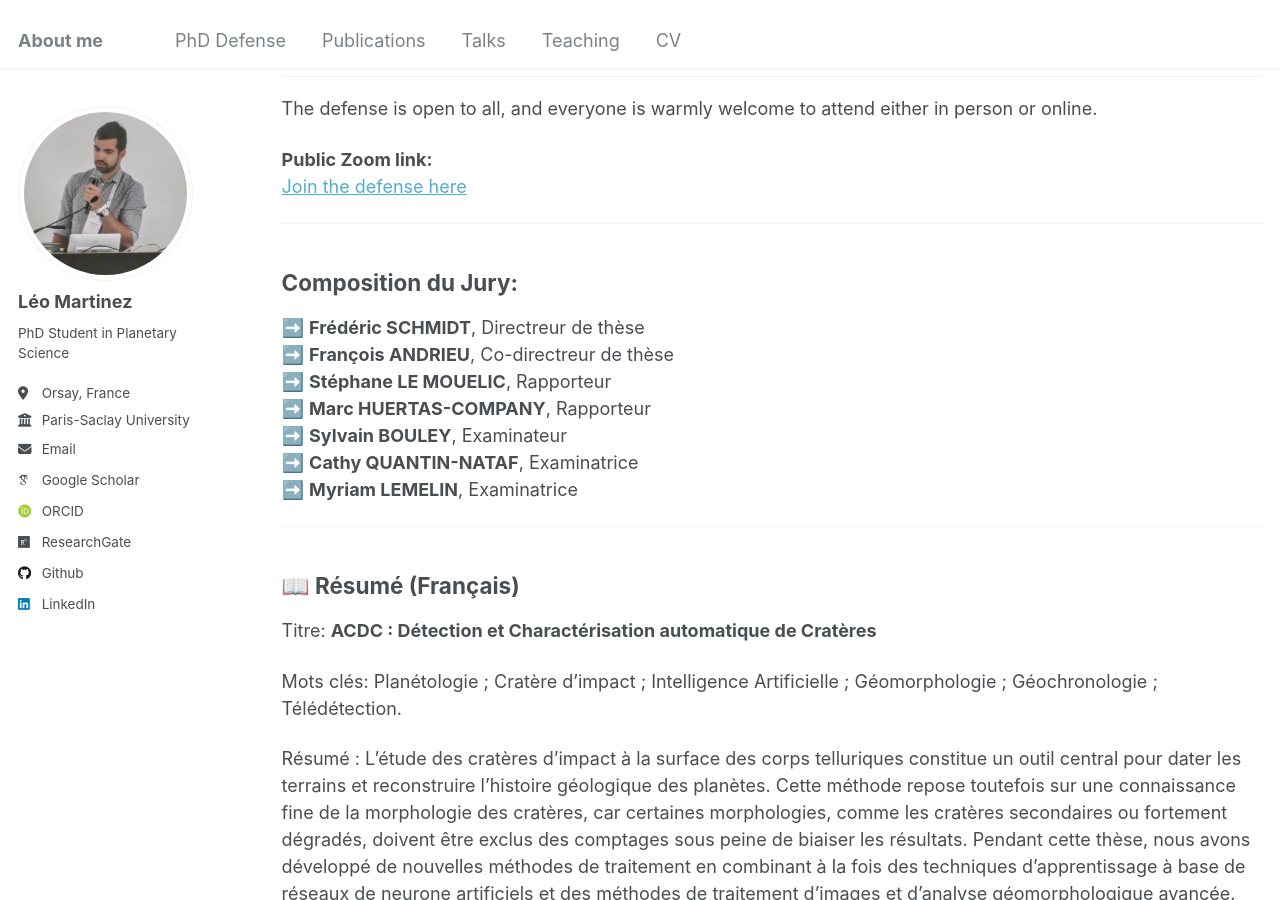
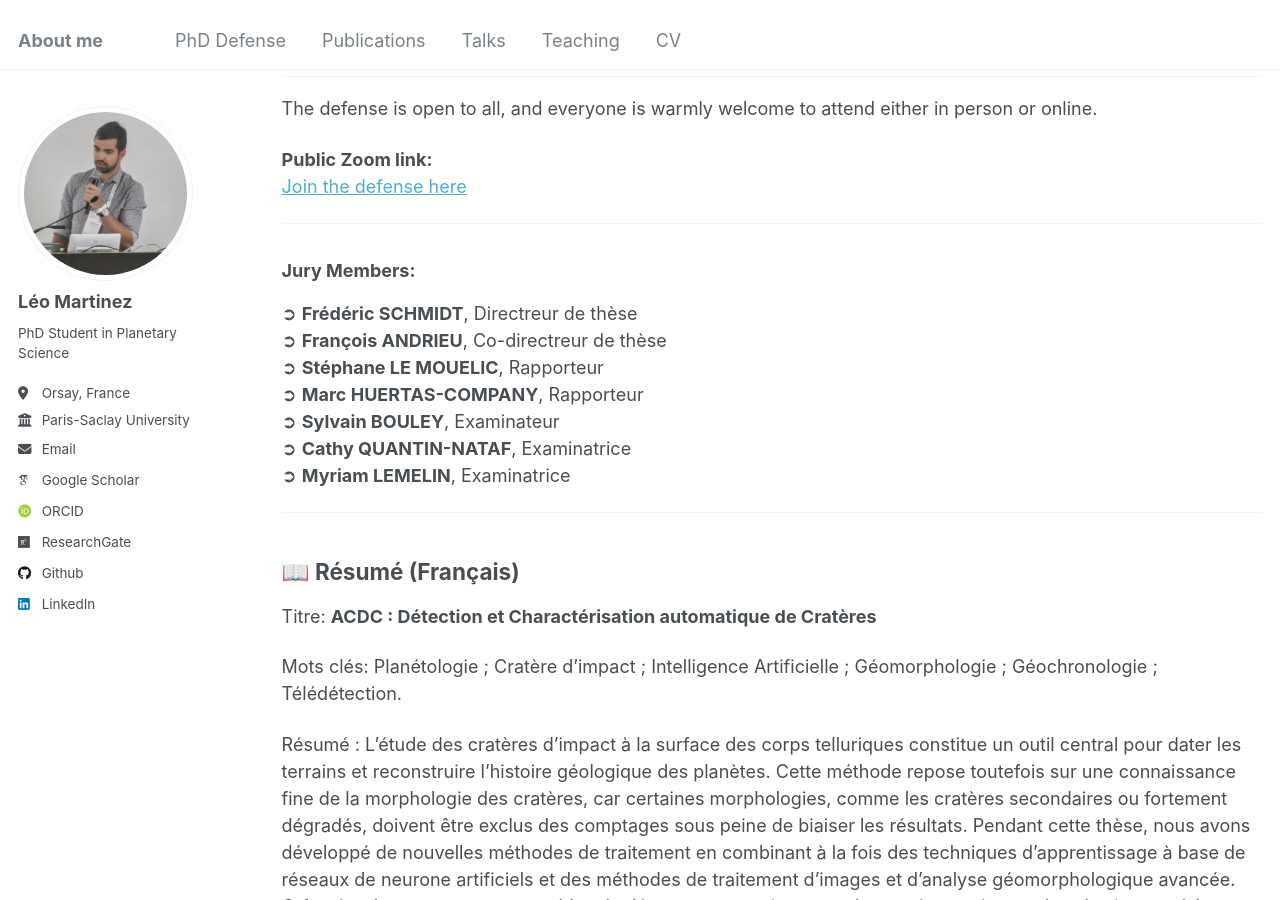
Before and after one commit to leomrtinez/leomrtinez.github.io, a Jekyll site: the page built from _pages/PhD_defense.md, in a window 1280 px wide and 900 px high, scrolled down 408 px. Built offline with Jekyll 4.4.1, drawn with Linux system fonts in a browser that asks for light colours; some web fonts are replaced.

Commit message:
Update PhD_defense.md

```diff
--- a/_pages/PhD_defense.md
+++ b/_pages/PhD_defense.md
@@ -17,7 +17,7 @@ I am pleased to announce the public defense of my doctoral thesis, conducted und
 6 October 2025, 2:00 PM (Paris time, UTC+2)
 
 **Location:**
-Blandin Amphitheater
+[Blandin Amphitheater](https://maps.app.goo.gl/AgZ5aw3tUPTGKppXA)
 Laboratoire de Physique des Solides
 1 rue Nicolas Appert, Bâtiment 510
 91405 Orsay Cedex – France
@@ -30,15 +30,15 @@ The defense is open to all, and everyone is warmly welcome to attend either in p
 [Join the defense here](https://universite-paris-saclay-fr.zoom.us/j/93874359215pwd=8HtlagOW527a09Ha36V3OxPGl9F8BY.1)
 
 ---
-## Composition du Jury:
+### Jury Members:
 
-➡️ **Frédéric SCHMIDT**, Directreur de thèse
-➡️ **François ANDRIEU**, Co-directreur de thèse
-➡️ **Stéphane LE MOUELIC**, Rapporteur
-➡️ **Marc HUERTAS-COMPANY**, Rapporteur
-➡️ **Sylvain BOULEY**, Examinateur
-➡️ **Cathy QUANTIN-NATAF**, Examinatrice
-➡️ **Myriam LEMELIN**, Examinatrice
+➲ **Frédéric SCHMIDT**, Directreur de thèse
+➲ **François ANDRIEU**, Co-directreur de thèse
+➲ **Stéphane LE MOUELIC**, Rapporteur
+➲ **Marc HUERTAS-COMPANY**, Rapporteur
+➲ **Sylvain BOULEY**, Examinateur
+➲ **Cathy QUANTIN-NATAF**, Examinatrice
+➲ **Myriam LEMELIN**, Examinatrice
 
 ---
 
```
